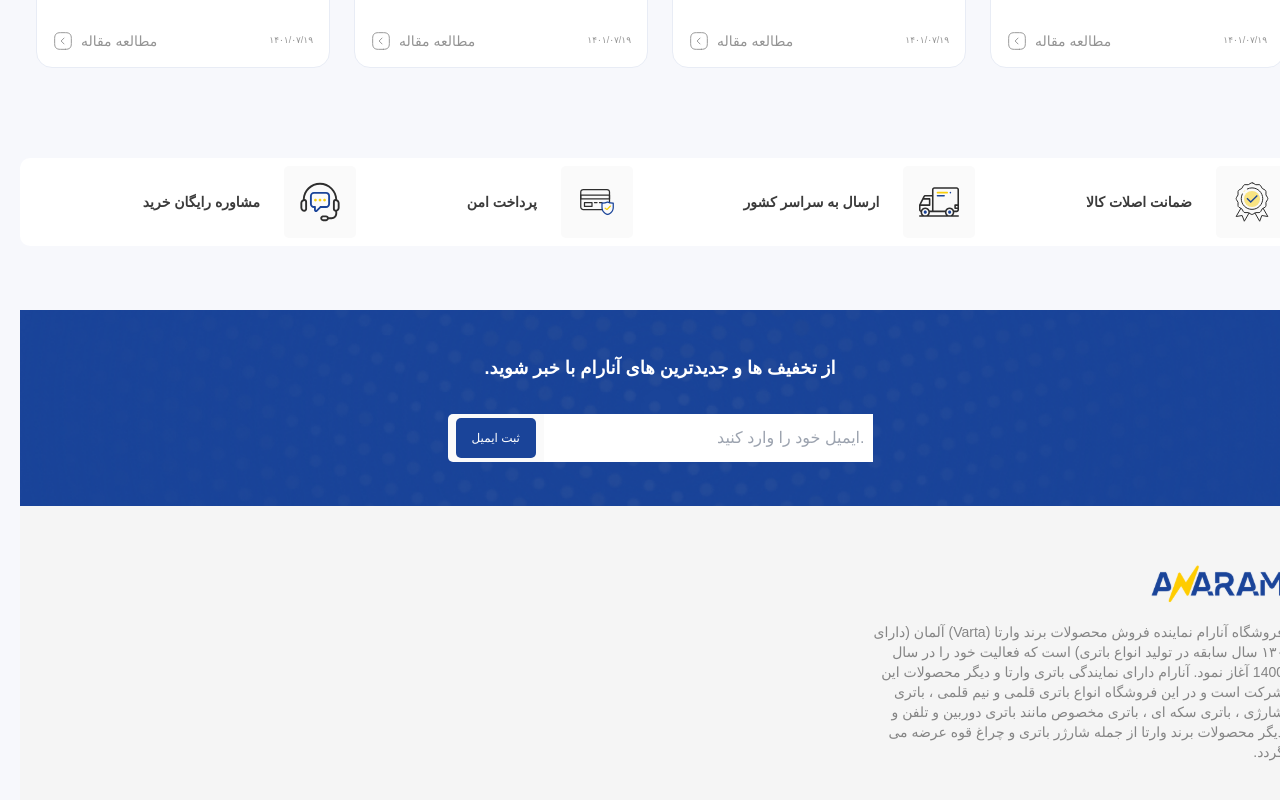
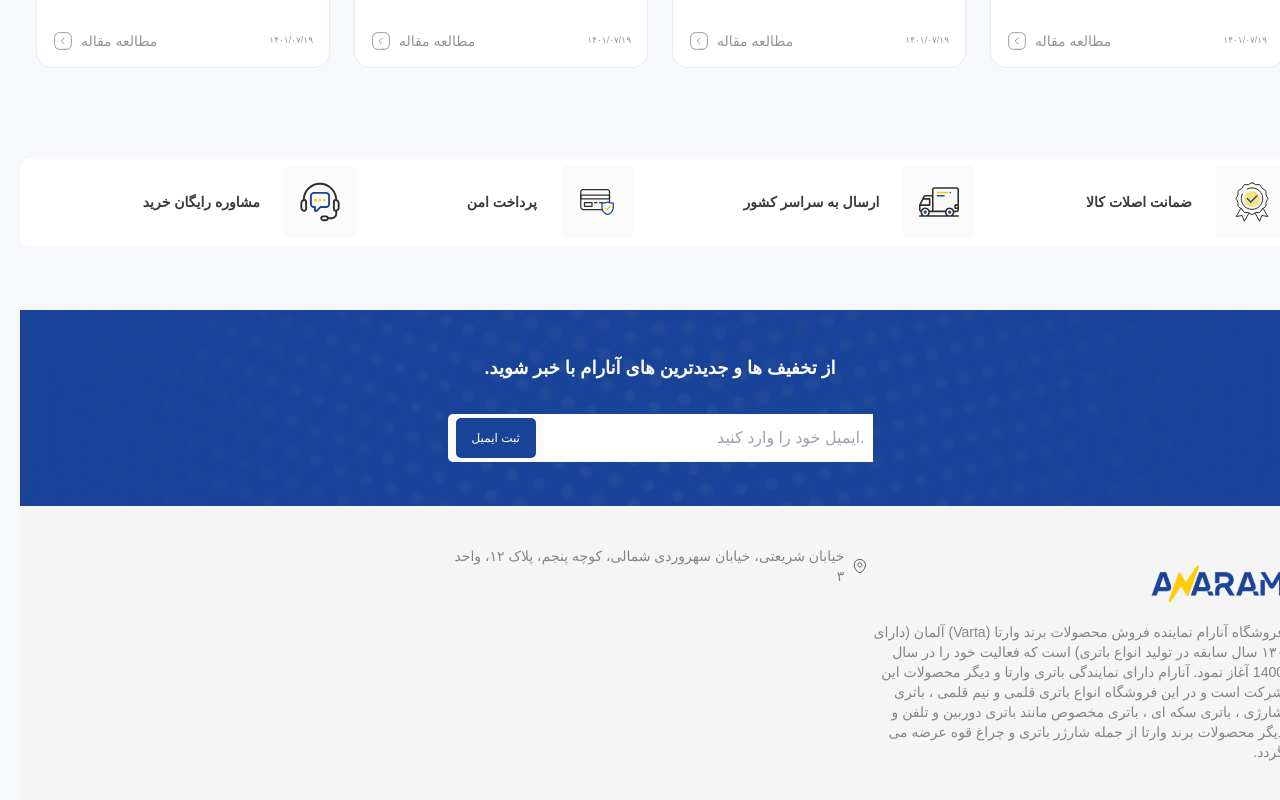
Before and after one commit to mahyarErshad/anaram-react, a React (Create React App) app: page / in a window 1280 px wide. Shown: the part 4532-5332 px from the top of the page. Built offline with nearby package versions, Linux system fonts and the light colour scheme; a web font is replaced by a local one.

Commit message:
First footer address is created

```diff
--- a/src/Components/Footer/FooterComponents/FooterAddress/FooterAddress.jsx
+++ b/src/Components/Footer/FooterComponents/FooterAddress/FooterAddress.jsx
@@ -4,7 +4,7 @@ function FooterAddress(props) {
   return (
     <div className="flex-center gap-2 not-italic">
       {props.icon}
-      <p className="text-sm text-NeutralN90">{props.info}</p>
+      <p className="text-sm text-NeutralN90">{props.text}</p>
     </div>
   );
 }
--- a/src/Components/Footer/FooterContainer/FooterContainer.jsx
+++ b/src/Components/Footer/FooterContainer/FooterContainer.jsx
@@ -11,7 +11,7 @@ function FooterContainer() {
         <Logo className={styles.logo} />
         <p className={`${styles.description} text-sm text-NeutralN90`}>فروشگاه آنارام نماینده فروش محصولات برند وارتا (Varta) آلمان (دارای ۱۳۰ سال سابقه در تولید انواع باتری) است که فعالیت خود را در سال 1400 آغاز نمود. آنارام دارای نمایندگی باتری وارتا و دیگر محصولات این شرکت است و در این فروشگاه انواع باتری قلمی و نیم قلمی ، باتری شارژی ، باتری سکه ای ، باتری مخصوص مانند باتری دوربین و تلفن و دیگر محصولات برند وارتا از جمله شارژر باتری و چراغ قوه عرضه می گردد.</p>
         <address>
-          <FooterAddress />
+          <FooterAddress icon={<LocationIcon />} text="خیابان شریعتی، خیابان سهروردی شمالی، کوچه پنجم، پلاک ۱۲، واحد ۳" />
         </address>
       </section>
     </footer>
```
